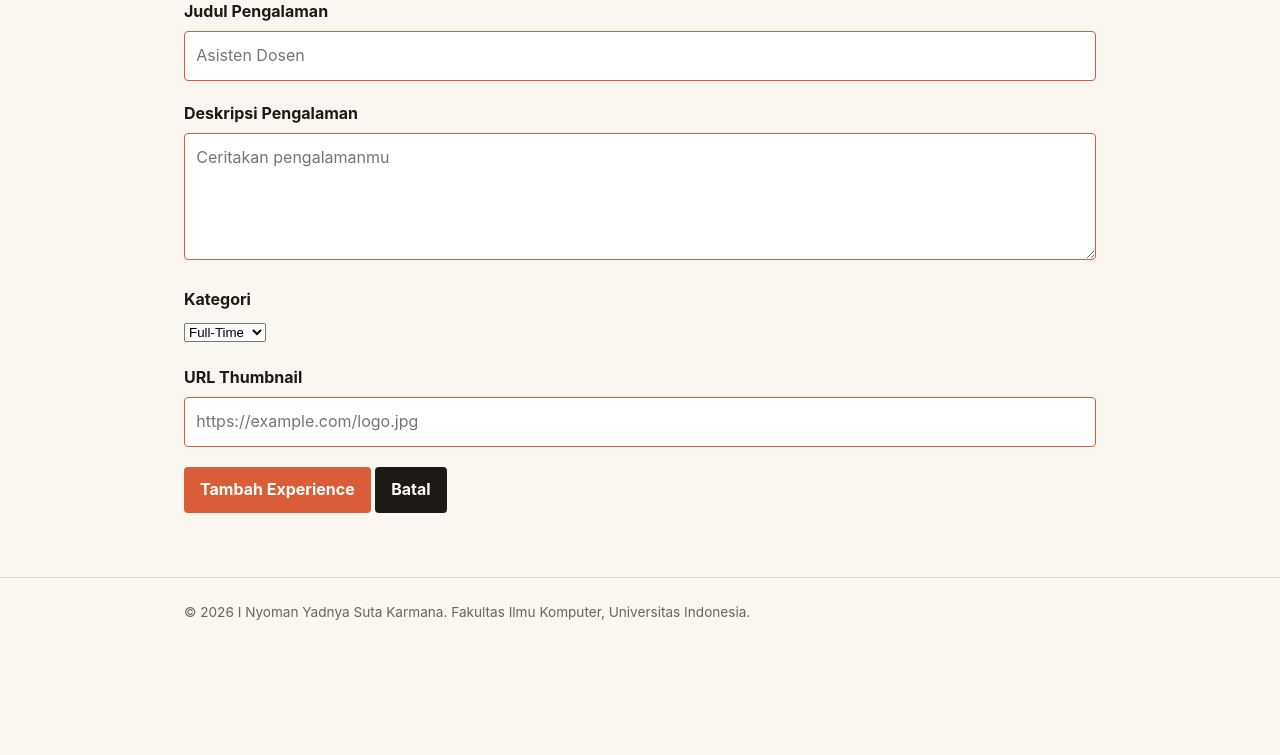
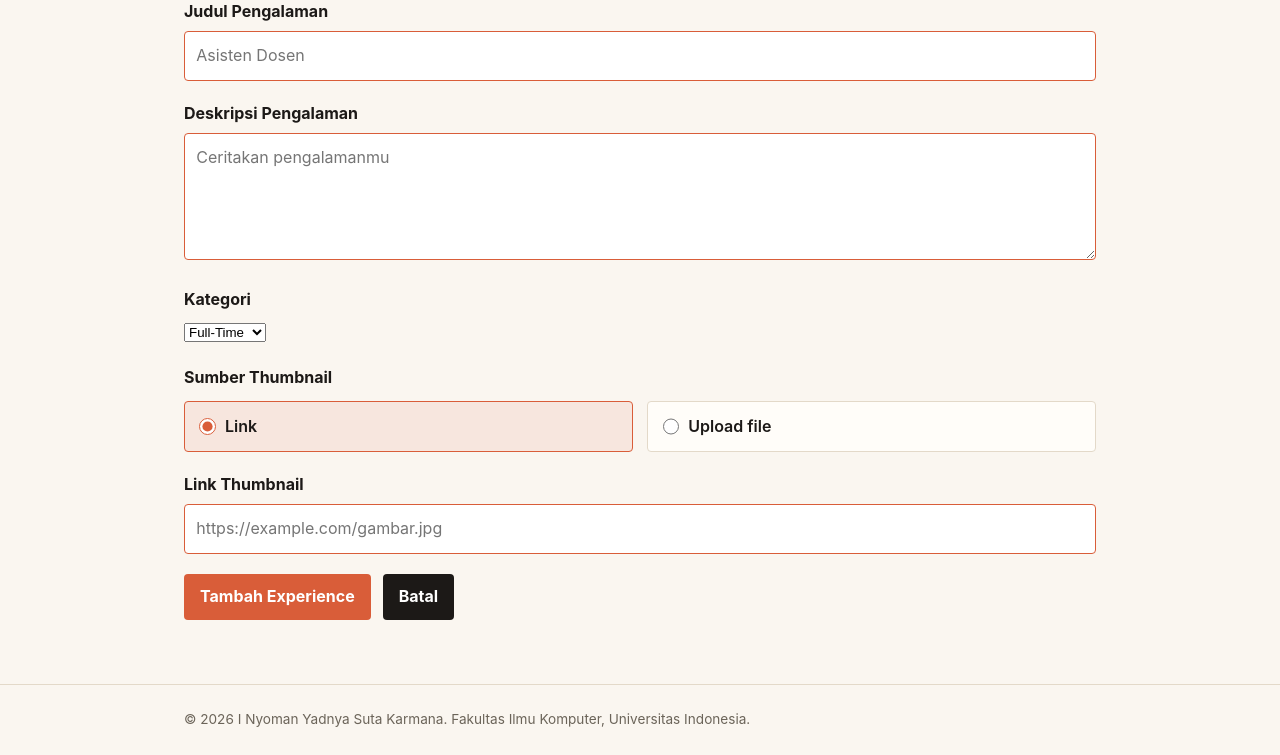
Before and after one commit to SutaKarmana/myportofolio, a Django app: page /experience/add/ in a window 1280 px wide. Shown: the part 222-977 px from the top of the page. Before the commit the page ends 842 px from the top, so only its background shows below. Run offline with Django 5.2, Linux system fonts and the light colour scheme; some libraries are stand-ins or nearby versions.

Commit message:
feat: Menambahkan fitur bisa upload file pada form Experience

```diff
--- a/main/forms.py
+++ b/main/forms.py
@@ -5,6 +5,44 @@ from main.models import Experience, Project
 
 class ExperienceForm(forms.ModelForm):
     # Tugas 3: ModelForm untuk bagian Experience dengan field yang dapat diisi.
+    thumbnail_source = forms.ChoiceField(
+        label="Sumber Thumbnail",
+        choices=[
+            ("url", "Link"),
+            ("upload", "Upload file"),
+        ],
+        widget=forms.RadioSelect,
+        initial="url",
+        required=False,
+    )
+    thumbnail_file = forms.FileField(
+        label="File Thumbnail",
+        required=False,
+        widget=forms.ClearableFileInput(attrs={"accept": "image/*"}),
+    )
+
+    def __init__(self, *args, **kwargs):
+        super().__init__(*args, **kwargs)
+        self.order_fields(
+            [
+                "title",
+                "description",
+                "category",
+                "thumbnail_source",
+                "thumbnail",
+                "thumbnail_file",
+            ]
+        )
+
+    def clean(self):
+        cleaned_data = super().clean()
+        source = cleaned_data.get("thumbnail_source") or "url"
+
+        if source == "upload" and not cleaned_data.get("thumbnail_file"):
+            self.add_error("thumbnail_file", "Pilih file gambar untuk di-upload.")
+
+        return cleaned_data
+
     class Meta:
         model = Experience
         fields = [
@@ -18,7 +56,7 @@ class ExperienceForm(forms.ModelForm):
             "title": "Judul Pengalaman",
             "description": "Deskripsi Pengalaman",
             "category": "Kategori",
-            "thumbnail": "URL Thumbnail",
+            "thumbnail": "Link Thumbnail",
         }
 
         widgets = {
@@ -27,10 +65,11 @@ class ExperienceForm(forms.ModelForm):
                 attrs={"placeholder": "Ceritakan pengalamanmu", "rows": 4}
             ),
             "thumbnail": forms.URLInput(
-                attrs={"placeholder": "https://example.com/logo.jpg"}
+                attrs={
+                    "placeholder": "https://example.com/gambar.jpg",
+                }
             ),
         }
-
 
 class ProjectForm(forms.ModelForm):
     class Meta:
--- a/main/views.py
+++ b/main/views.py
@@ -1,4 +1,8 @@
+from pathlib import Path
 from django.shortcuts import render
+from uuid import uuid4
+
+from django.conf import settings
 from django.contrib import messages
 from django.core import serializers
 from django.http import HttpResponse
@@ -8,6 +12,27 @@ from main.models import Award, Experience, Education, Project
 from main.forms import ExperienceForm, ProjectForm
 
 PROFILE_NAME = "I Nyoman Yadnya Suta Karmana"
+
+
+def _save_experience_thumbnail(form, experience):
+    source = form.cleaned_data.get("thumbnail_source") or "url"
+    thumbnail_file = form.cleaned_data.get("thumbnail_file")
+
+    if source == "upload" and thumbnail_file:
+        image_directory = Path(settings.BASE_DIR) / "static" / "img"
+        image_directory.mkdir(parents=True, exist_ok=True)
+        file_name = f"experience-{uuid4().hex}{Path(thumbnail_file.name).suffix.lower()}"
+        file_path = image_directory / file_name
+
+        with file_path.open("wb+") as destination:
+            for chunk in thumbnail_file.chunks():
+                destination.write(chunk)
+
+        experience.thumbnail = f"/static/img/{file_name}"
+    else:
+        experience.thumbnail = experience.thumbnail or ""
+
+    experience.save()
 
 def show_main(request):
     context = {
@@ -40,10 +65,11 @@ def show_experience(request):
 
 def create_experience(request):
     # Tugas 3: membuat data Experience menggunakan form.
-    form = ExperienceForm(request.POST or None)
+    form = ExperienceForm(request.POST or None, request.FILES or None)
 
     if request.method == "POST" and form.is_valid():
-        form.save()
+        experience = form.save(commit=False)
+        _save_experience_thumbnail(form, experience)
         messages.success(request, "Pengalaman baru berhasil ditambahkan!")
         return redirect("main:show_experience")
 
@@ -57,10 +83,15 @@ def create_experience(request):
 def update_experience(request, experience_id):
     # Tugas 3: memperbarui data Experience menggunakan form yang sudah terisi.
     experience = get_object_or_404(Experience, pk=experience_id)
-    form = ExperienceForm(request.POST or None, instance=experience)
+    form = ExperienceForm(
+        request.POST or None,
+        request.FILES or None,
+        instance=experience,
+    )
 
     if request.method == "POST" and form.is_valid():
-        form.save()
+        experience = form.save(commit=False)
+        _save_experience_thumbnail(form, experience)
         messages.success(request, "Pengalaman berhasil diperbarui!")
         return redirect("main:show_experience")
 
--- a/static/css/style.css
+++ b/static/css/style.css
@@ -639,6 +639,12 @@ h1, .brand {
     font-weight: 700;
 }
 
+.form-label {
+    display: block;
+    margin-bottom: 0.65rem;
+    font-weight: 700;
+}
+
 .form-group input,
 .form-group textarea {
     width: 100%;
@@ -656,6 +662,71 @@ h1, .brand {
 .form-group textarea:focus {
     outline: 2px solid var(--accent);
     border-color: var(--accent);
+}
+
+.thumbnail-source-group .thumbnail-source-options {
+    display: flex !important;
+    flex-direction: row !important;
+    align-items: stretch;
+    gap: 0.9rem;
+    width: 100%;
+}
+
+.thumbnail-source-group .thumbnail-source-option {
+    display: flex !important;
+    flex: 1 1 0;
+    align-items: center;
+    gap: 0.55rem;
+    width: calc(50% - 0.45rem) !important;
+    min-width: 0;
+    min-height: 3.2rem;
+    margin: 0 !important;
+    padding: 0.7rem 0.9rem;
+    border: 1px solid var(--line);
+    border-radius: var(--radius);
+    background: #fffdf9;
+    cursor: pointer;
+    font-weight: 600 !important;
+    transition: border-color 0.2s ease, background-color 0.2s ease;
+}
+
+.thumbnail-source-option:has(input:checked) {
+    border-color: var(--accent);
+    background: rgba(217, 93, 57, 0.1);
+}
+
+.thumbnail-source-group .thumbnail-source-option input[name="thumbnail_source"] {
+    display: inline-block !important;
+    flex: 0 0 auto;
+    width: 1.05rem !important;
+    height: 1.05rem;
+    margin: 0;
+    padding: 0 !important;
+    border: 0 !important;
+    accent-color: var(--accent);
+}
+
+.thumbnail-source-option span {
+    line-height: 1.2;
+}
+
+.thumbnail-source-option input[type="radio"] {
+    appearance: auto;
+}
+
+.thumbnail-source-option:hover {
+    border-color: var(--accent);
+}
+
+.form-actions {
+    display: flex;
+    gap: 0.75rem;
+    flex-wrap: wrap;
+}
+
+/* Keep the file picker hidden until Upload is selected. */
+[data-field-name="thumbnail_file"] {
+    margin-top: -0.25rem;
 }
 
 .form-error {
@@ -851,6 +922,14 @@ h1, .brand {
 }
 
 @media (max-width: 600px) {
+    .thumbnail-source-group .thumbnail-source-options {
+        flex-direction: column !important;
+    }
+
+    .thumbnail-source-group .thumbnail-source-option {
+        width: 100% !important;
+    }
+
     .project-header {
         align-items: flex-start;
         flex-direction: column;
--- a/templates/base.html
+++ b/templates/base.html
@@ -7,7 +7,7 @@
     <link rel="preconnect" href="https://fonts.googleapis.com">
     <link rel="preconnect" href="https://fonts.gstatic.com" crossorigin>
     <link href="https://fonts.googleapis.com/css2?family=Space+Grotesk:wght@500;700&display=swap" rel="stylesheet">
-    <link rel="stylesheet" href="{% static 'css/style.css' %}">
+    <link rel="stylesheet" href="{% static 'css/style.css' %}?v=3">
     <link href="https://unpkg.com/aos@2.3.1/dist/aos.css" rel="stylesheet">
     {% block meta %} {% endblock meta %}
 </head>
--- a/templates/experience_form.html
+++ b/templates/experience_form.html
@@ -9,23 +9,91 @@
         <section class="experience-section">
             <div class="container">
                 <h1>{% if experience %}Edit Experience{% else %}Add New Experience{% endif %}</h1>
-                <form method="post" class="project-form">
+                <form method="post" enctype="multipart/form-data" class="project-form">
                     {% csrf_token %}
                     {% for field in form %}
-                        <div class="form-group">
+                        {% if field.name != "thumbnail_source" and field.name != "thumbnail" and field.name != "thumbnail_file" %}
+                            <div class="form-group" data-field-name="{{ field.name }}">
                                 <label for="{{ field.id_for_label }}">{{ field.label }}</label>
                                 {{ field }}
                                 {% for error in field.errors %}
                                     <p class="form-error">{{ error }}</p>
                                 {% endfor %}
                             </div>
+                        {% endif %}
                     {% endfor %}
+
+                    <div class="form-group thumbnail-source-group" data-field-name="thumbnail_source">
+                        <span class="form-label">{{ form.thumbnail_source.label }}</span>
+                        <div class="thumbnail-source-options">
+                            {% for value, label in form.thumbnail_source.field.choices %}
+                                <label class="thumbnail-source-option" for="thumbnail-source-{{ value }}">
+                                    <input
+                                        type="radio"
+                                        name="thumbnail_source"
+                                        value="{{ value }}"
+                                        id="thumbnail-source-{{ value }}"
+                                        {% if form.thumbnail_source.value == value %}checked{% endif %}
+                                    >
+                                    <span>{{ label }}</span>
+                                </label>
+                            {% endfor %}
+                        </div>
+                        {% for error in form.thumbnail_source.errors %}
+                            <p class="form-error">{{ error }}</p>
+                        {% endfor %}
+                    </div>
+
+                    <div class="form-group" data-field-name="thumbnail">
+                        <label for="{{ form.thumbnail.id_for_label }}">{{ form.thumbnail.label }}</label>
+                        {{ form.thumbnail }}
+                        {% for error in form.thumbnail.errors %}
+                            <p class="form-error">{{ error }}</p>
+                        {% endfor %}
+                    </div>
+
+                    <div class="form-group" data-field-name="thumbnail_file">
+                        <label for="{{ form.thumbnail_file.id_for_label }}">{{ form.thumbnail_file.label }}</label>
+                        {{ form.thumbnail_file }}
+                        {% for error in form.thumbnail_file.errors %}
+                            <p class="form-error">{{ error }}</p>
+                        {% endfor %}
+                    </div>
+
+                    <div class="form-actions">
                         <button type="submit" class="button">
                             {% if experience %}Simpan Perubahan{% else %}Tambah Experience{% endif %}
                         </button>
                         <a href="{% url 'main:show_experience' %}" class="button button-secondary">Batal</a>
+                    </div>
                 </form>
             </div>
         </section>
     </main>
+    <script>
+        const thumbnailSource = document.querySelectorAll(
+            'input[name="thumbnail_source"]'
+        );
+        const thumbnailLinkGroup = document.querySelector(
+            '[data-field-name="thumbnail"]'
+        );
+        const thumbnailFileGroup = document.querySelector(
+            '[data-field-name="thumbnail_file"]'
+        );
+
+        function updateThumbnailFields() {
+            const selectedSource = document.querySelector(
+                'input[name="thumbnail_source"]:checked'
+            );
+            const isUpload = selectedSource && selectedSource.value === "upload";
+
+            thumbnailLinkGroup.hidden = isUpload;
+            thumbnailFileGroup.hidden = !isUpload;
+        }
+
+        thumbnailSource.forEach((radio) => {
+            radio.addEventListener("change", updateThumbnailFields);
+        });
+        updateThumbnailFields();
+    </script>
 {% endblock content %}
```
Lines whose indentation alone changed are shown as unchanged.
